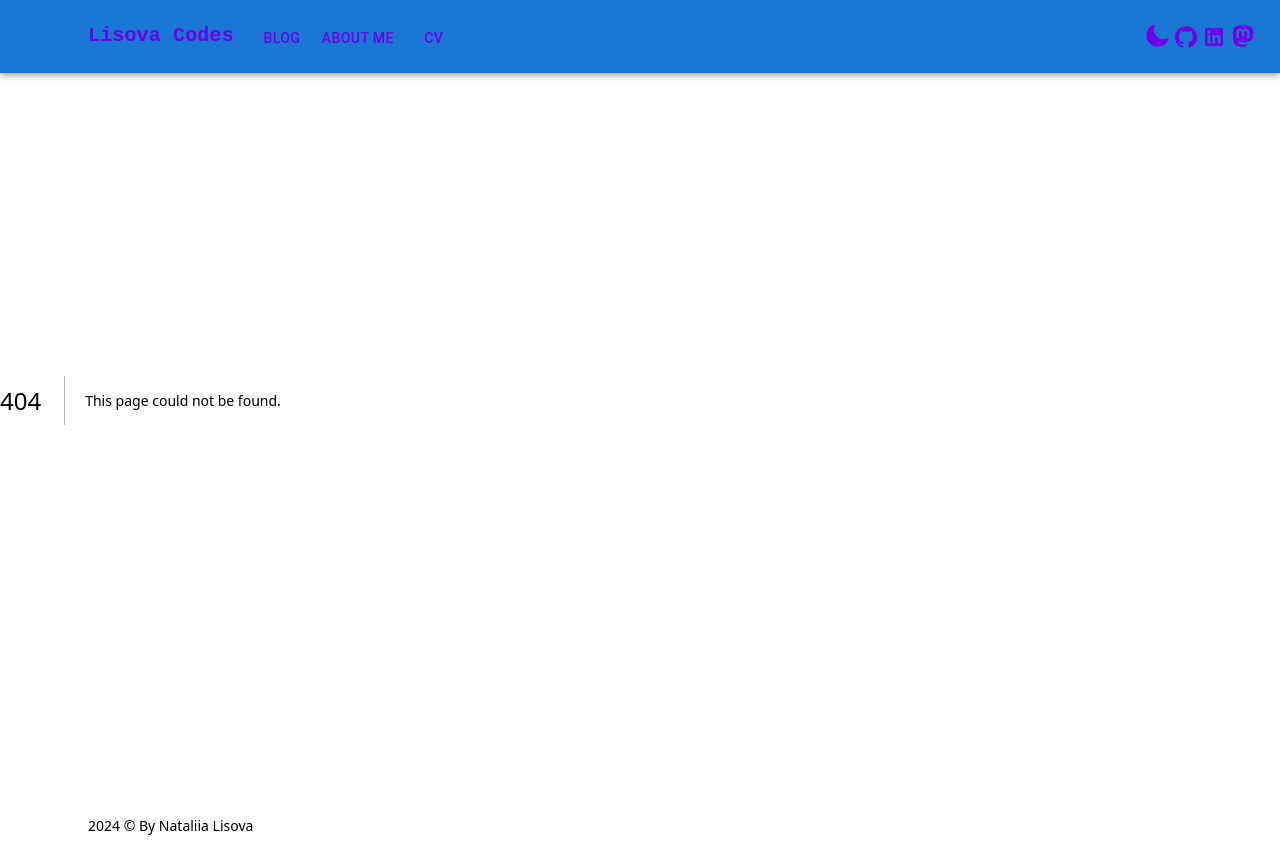
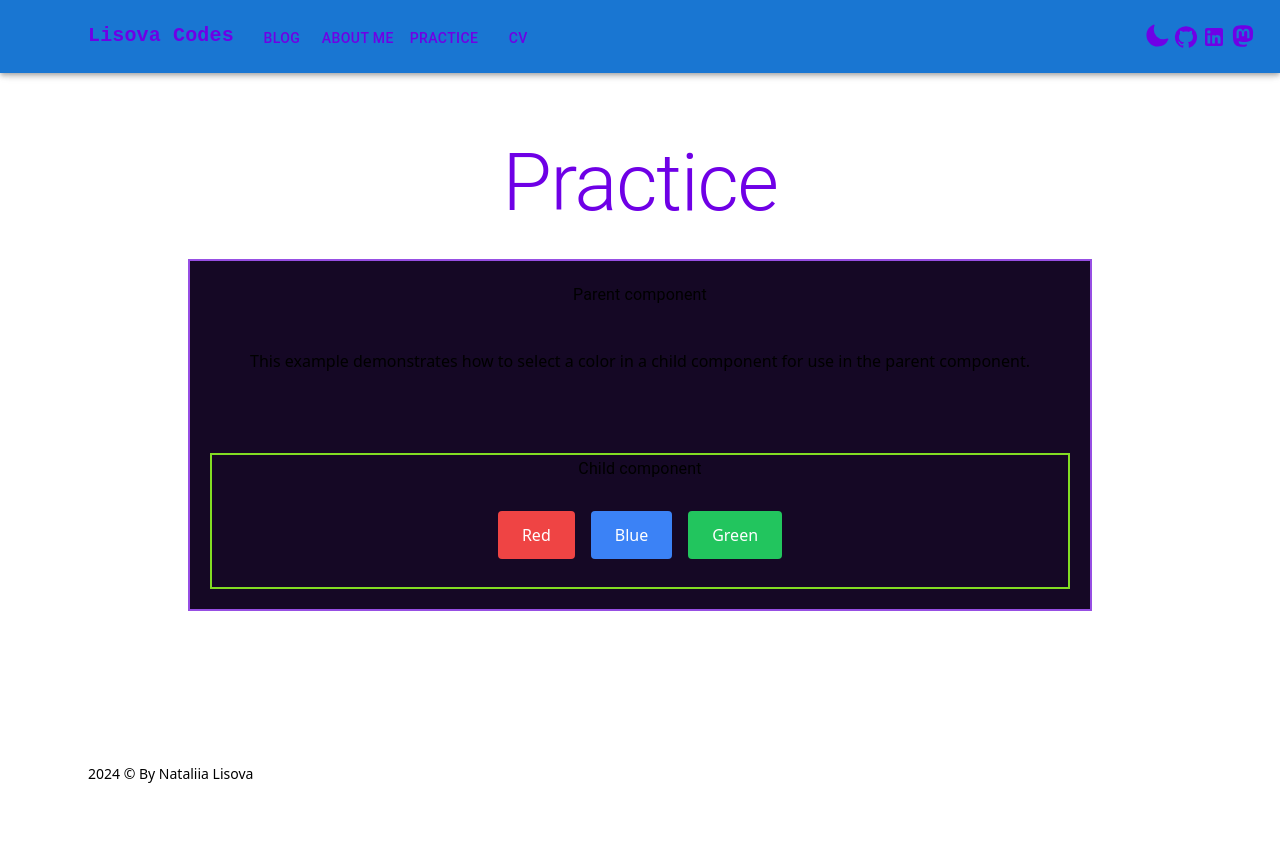
Before and after one commit to natalyalisova/lisova-codes, a Next.js app: page /practice in a window 1280 px wide. Before the commit this address had no page. After the commit the page ends 800 px from the top, so only its background shows below. Built offline with nearby package versions, Linux system fonts and the light colour scheme.

Commit message:
update:practice transfer data from child component to parent

```diff
--- /dev/null
+++ b/src/app/components/ChildComponentExample.tsx
@@ -0,0 +1,26 @@
+import Typography from "@mui/material/Typography";
+
+interface ChildComponentProps{
+    onColorChange:(color: string) => void;
+}
+
+const ChildComponentExample = ({ onColorChange }:  ChildComponentProps) => {
+    const handleColorChange = (color:string) => {
+        onColorChange(color);
+    }
+    return (
+        <div className="bg-background-color-dark flex-col text-center mt-10 border-2 border-complementary-color">
+            <Typography variant="subtitle1" className="dark:text-white my-10">
+                Child component
+            </Typography>
+            <div className="w-full h-1/4 text-center text-white mx-auto p-5">
+                <button onClick={() => handleColorChange('bg-red-500')} className="rounded bg-red-500 px-6 py-3 m-2">Red</button>
+                <button onClick={() => handleColorChange('bg-blue-500')} className="rounded bg-blue-500 px-6 py-3 m-2">Blue</button>
+                <button onClick={() => handleColorChange('bg-green-500')} className="rounded bg-green-500 px-6 py-3 m-2">Green</button>
+            </div>
+
+        </div>
+
+    )
+};
+export default ChildComponentExample;
--- /dev/null
+++ b/src/app/components/ParetComponentExample.tsx
@@ -0,0 +1,26 @@
+'use client'
+import { useState } from "react";
+import Typography from "@mui/material/Typography";
+import ChildComponentExample from "@/app/components/ChildComponentExample";
+
+const ParentComponentExample = () => {
+    const [bgColor, setBgColor] = useState('bg-background-color-dark');
+
+    const handleColorChange = (newColor: string) => {
+        setBgColor(newColor);
+    };
+
+    return (
+        <div className={`flex-col text-center  ${bgColor} border-2 border-primary-color-pail p-5`}>
+            <Typography variant="subtitle1" className="dark:text-white mb-10">
+                Parent component
+            </Typography>
+            <div className={`w-full h-1/4 text-center mx-auto p-10`}>
+                <h2>This example demonstrates how to select a color in a child component for use in the parent component.</h2>
+            </div>
+            <ChildComponentExample onColorChange={handleColorChange} />
+        </div>
+    );
+};
+
+export default ParentComponentExample;
--- a/src/app/constants/index.ts
+++ b/src/app/constants/index.ts
@@ -1,6 +1,7 @@
 export const NavLinks = [
     {href: "/blog", key: "blog", text: "Blog", target:"_self"},
     {href: "/about", key: "about_me", text: "About me", target:"_self"},
+    {href: "/practice", key: "practice", text: "Practice", target:"_self"},
     {
         href: "https://drive.google.com/file/d/17V5NuGYr8fYPbWg51Mx7YoUuAZ0PFm5Y/view",
         key: "CV",
--- /dev/null
+++ b/src/app/practice/page.tsx
@@ -0,0 +1,23 @@
+import Container from "@mui/material/Container";
+import Typography from "@mui/material/Typography";
+import ParetComponentExample from "@/app/components/ParetComponentExample";
+
+export default function PracticePage() {
+    return (
+        <Container maxWidth="xl">
+            <div className="flex flex-col min-h-full items-center justify-center dark:bg-black">
+                <Typography variant="h1" gutterBottom sx={{
+                    fontSize: {
+                        xs: '2rem',
+                        sm: '2.5rem',
+                        md: '4rem',
+                        lg: '5rem',
+                    },
+                }} className="text-primary-color dark:text-complementary-color">
+                    Practice
+                </Typography>
+                <ParetComponentExample/>
+            </div>
+        </Container>
+    );
+}
--- a/tailwind.config.ts
+++ b/tailwind.config.ts
@@ -13,7 +13,8 @@ const config: Config = {
           "primary-color-pail": "#974FE3",
           "complementary-color": "#82DC23",
           "complementary-color-pail": "#76C20E",
-          "additional-color":"#FFAD00"
+          "additional-color":"#FFAD00",
+          "background-color-dark": "#150825",
         },
       backgroundImage: {
         "gradient-radial": "radial-gradient(var(--tw-gradient-stops))",
```
